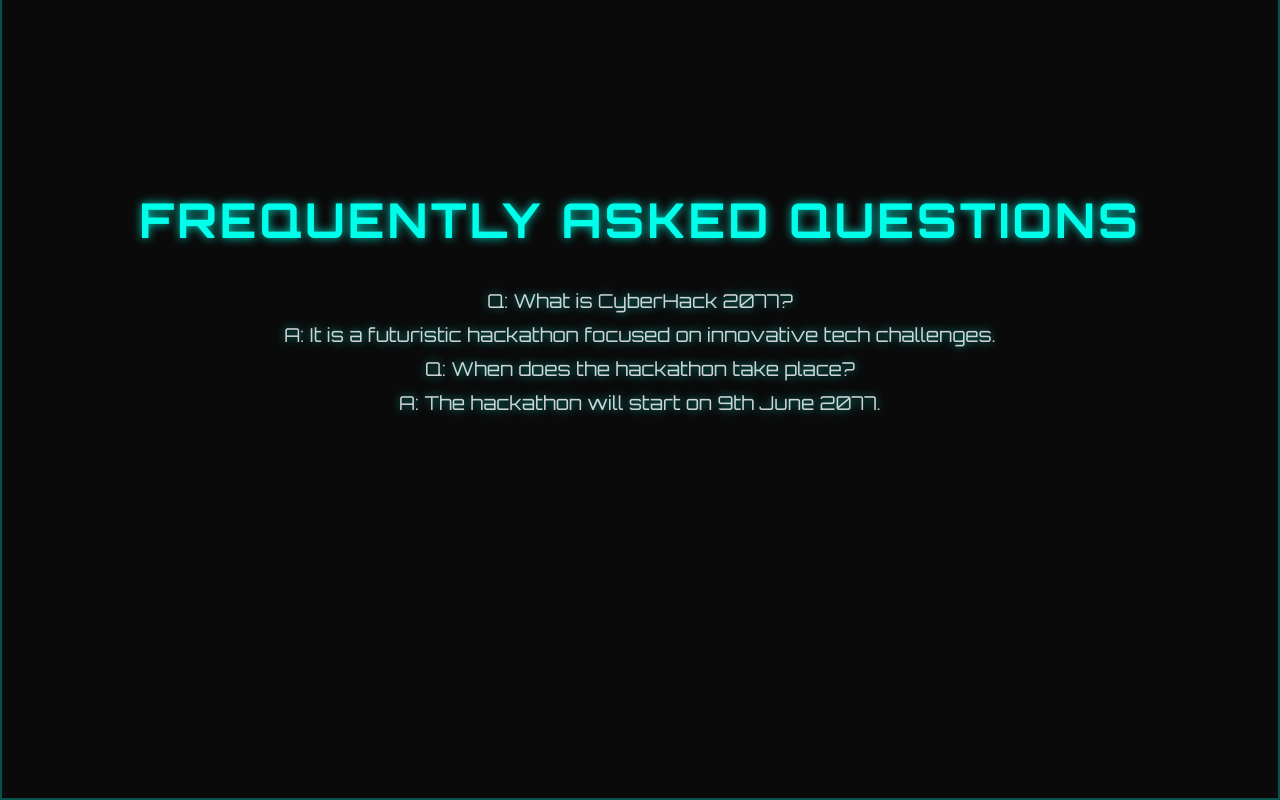
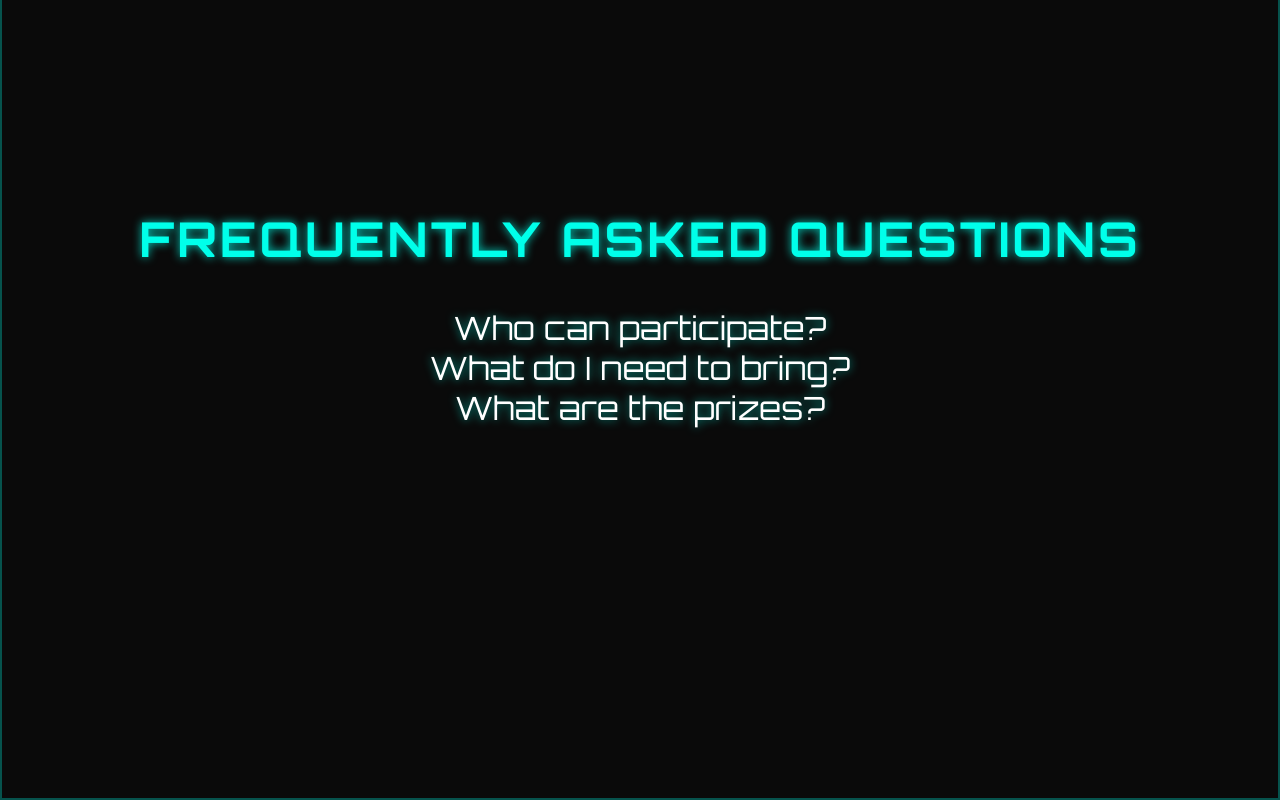
Before and after one commit to shabnam-tech/hackathon-webpage, a React (Create React App) app: page / in a window 1280 px wide. Shown: the part 5394-6194 px from the top of the page. Built offline with nearby package versions, Linux system fonts and the light colour scheme.

Commit message:
Updated FAQ.js

```diff
--- a/src/components/FAQ/FAQ.js
+++ b/src/components/FAQ/FAQ.js
@@ -1,17 +1,27 @@
 // src/components/FAQ/FAQ.js
-import React from "react";
+import React,  { useState }  from "react";
 import "./faq.css";
+
+const FAQItem = ({ question, answer }) => {
+    const [isOpen, setIsOpen] = useState(false);
+
+    return (
+      <div className={`faq-box ${isOpen ? "active" : ""}`} onClick={() => setIsOpen(!isOpen)}>
+        <div className="faq-question">{question}</div>
+        <div className="faq-answer" style={{ maxHeight: isOpen ? "500px" : "0px", padding: isOpen ? "15px" : "0px" }}>
+          {isOpen && answer}
+        </div>
+      </div>
+    );
+  };
 
 const FAQ = () => {
     return (
-        <div className="faq-container">
-            <h2>Frequently Asked Questions</h2>
-            <ul>
-                <li>Q: What is CyberHack 2077?</li>
-                <li>A: It is a futuristic hackathon focused on innovative tech challenges.</li>
-                <li>Q: When does the hackathon take place?</li>
-                <li>A: The hackathon will start on 9th June 2077.</li>
-            </ul>
+        <div id="faq" title="Frequently Asked Questions">
+          <h2>FREQUENTLY ASKED QUESTIONS</h2>
+          <FAQItem question="Who can participate?" answer="Open to students and professionals passionate about coding." />
+          <FAQItem question="What do I need to bring?" answer="Laptop, chargers, and a problem-solving mindset." />
+          <FAQItem question="What are the prizes?" answer="Cash prizes, goodies, internship offers, and more." />
         </div>
     );
 };
```
